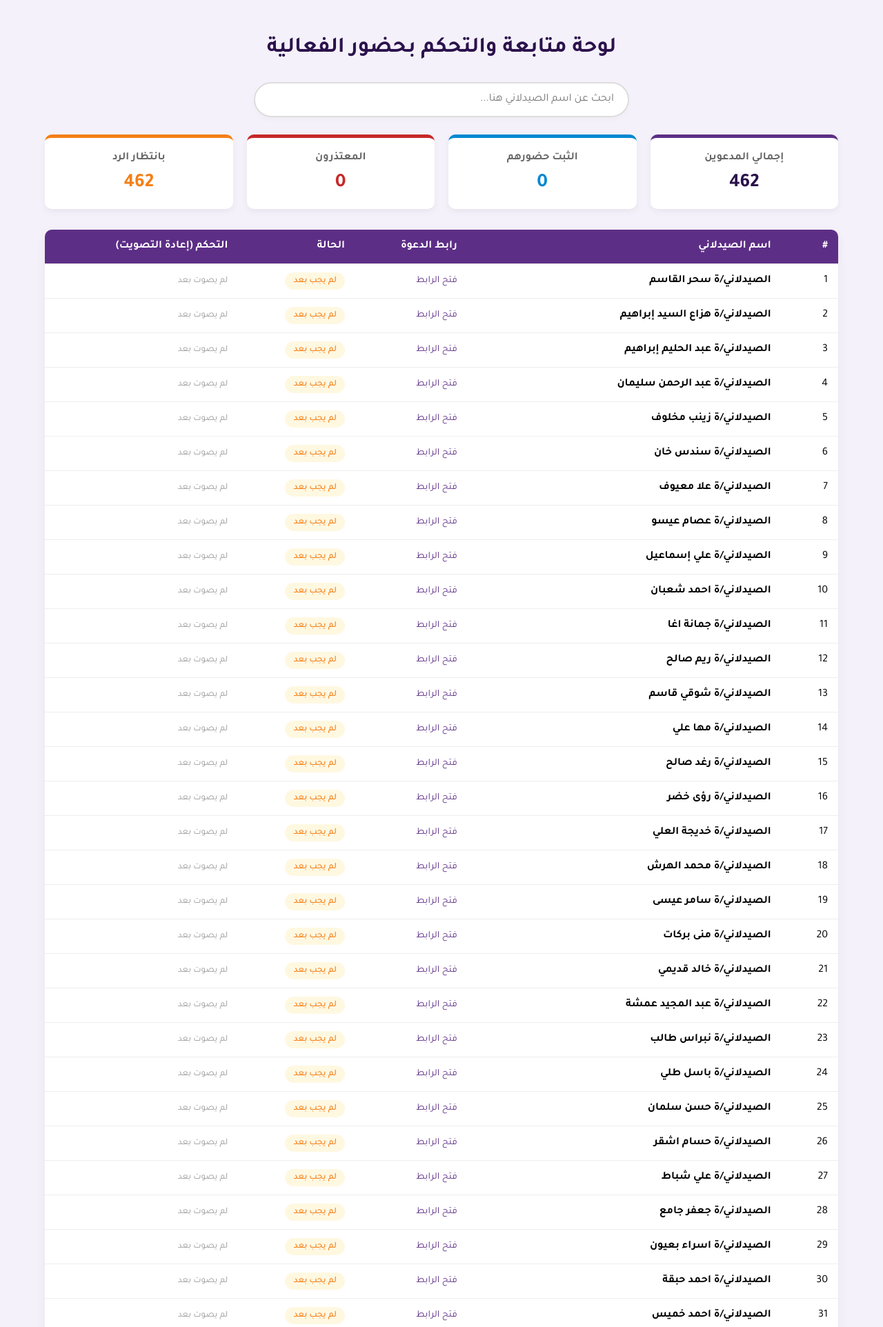
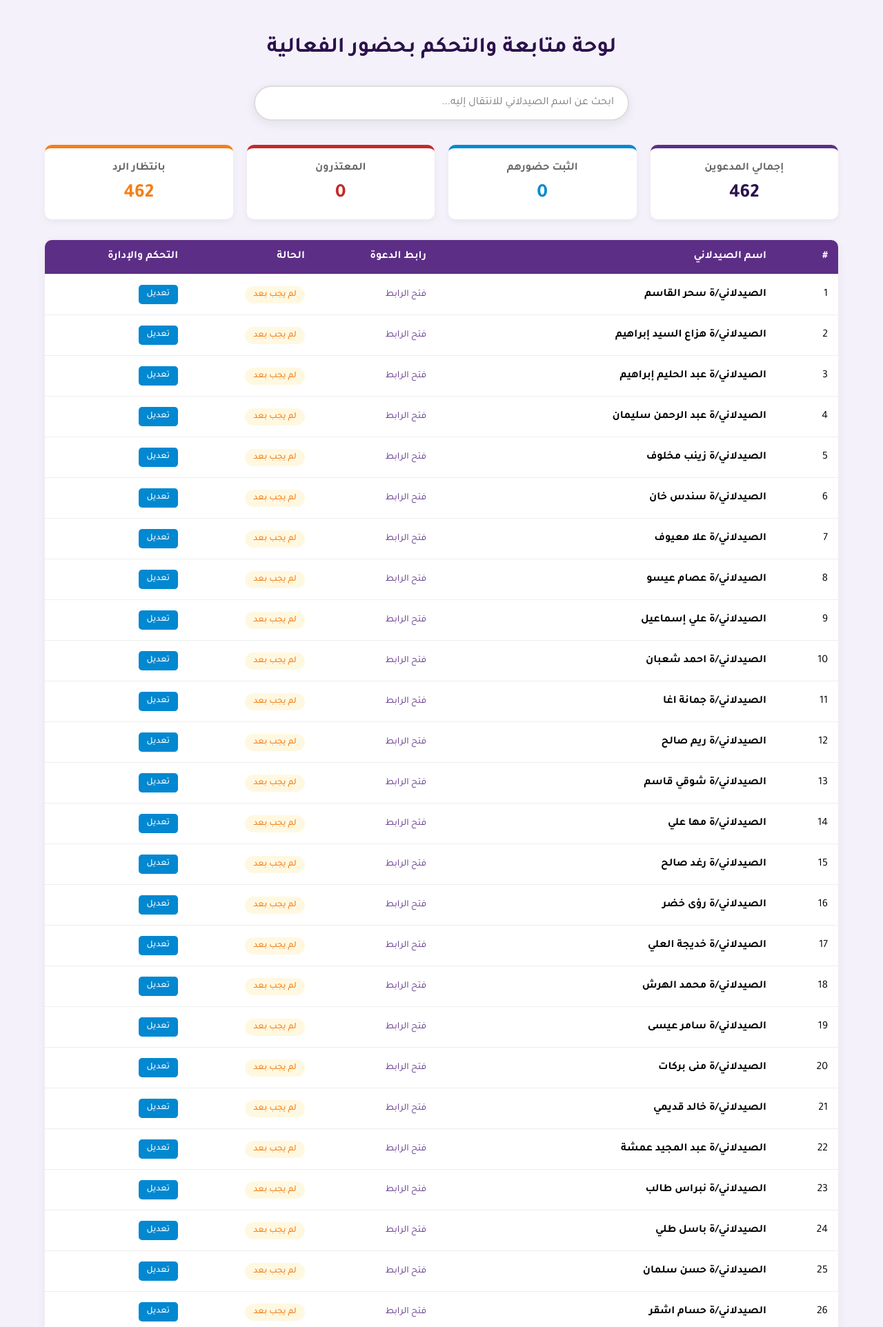
Before and after one commit to alaamando07-rgb/nmp.sy, a Flask app: page / in a window 1280 px wide. Shown: the top 1924 px of the page at 69% size. Run offline with Flask 3, Linux system fonts and the light colour scheme; data comes from the database, SQL or seed files in the repository.

Commit message:
Update admin.html

```diff
--- a/templates/admin.html
+++ b/templates/admin.html
@@ -19,12 +19,18 @@
         h1 {
             color: #2b124c;
             text-align: center;
-            margin-bottom: 30px;
+            margin-bottom: 25px;
             font-weight: 700;
         }
         .search-box {
+            position: sticky;
+            top: 20px;
+            z-index: 1000;
             margin-bottom: 25px;
             text-align: center;
+            background: rgba(244, 241, 250, 0.95);
+            padding: 10px 0;
+            backdrop-filter: blur(5px);
         }
         .search-box input {
             width: 100%;
@@ -36,11 +42,12 @@
             border-radius: 30px;
             outline: none;
             transition: all 0.3s;
-            box-shadow: 0 4px 10px rgba(0,0,0,0.02);
+            box-shadow: 0 4px 15px rgba(0,0,0,0.08);
+            background: #fff;
         }
         .search-box input:focus {
             border-color: #5d2e86;
-            box-shadow: 0 4px 15px rgba(93, 46, 134, 0.15);
+            box-shadow: 0 4px 20px rgba(93, 46, 134, 0.2);
         }
         .stats-grid {
             display: grid;
@@ -87,8 +94,15 @@
             color: white;
             font-weight: 700;
         }
+        tr {
+            transition: background-color 0.3s;
+        }
         tr:hover {
             background-color: #faf9fc;
+        }
+        .highlight-row {
+            background-color: #fff9c4 !important;
+            transition: background-color 0.5s ease;
         }
         .badge {
             padding: 6px 12px;
@@ -106,6 +120,24 @@
         }
         .link-text:hover {
             text-decoration: underline;
+        }
+        .action-btns {
+            display: flex;
+            gap: 8px;
+            align-items: center;
+        }
+        .edit-btn {
+            background-color: #0288d1;
+            color: white;
+            padding: 6px 12px;
+            border-radius: 5px;
+            text-decoration: none;
+            font-size: 13px;
+            font-weight: 500;
+            transition: background 0.2s;
+        }
+        .edit-btn:hover {
+            background-color: #01579b;
         }
         .reset-btn {
             background-color: #d9534f;
@@ -128,7 +160,7 @@
         <h1>لوحة متابعة والتحكم بحضور الفعالية</h1>
 
         <div class="search-box">
-            <input type="text" id="searchInput" onkeyup="searchTable()" placeholder="ابحث عن اسم الصيدلاني هنا...">
+            <input type="text" id="searchInput" onkeyup="searchAndScroll()" placeholder="ابحث عن اسم الصيدلاني للانتقال إليه...">
         </div>
 
         <div class="stats-grid">
@@ -158,7 +190,7 @@
                         <th>اسم الصيدلاني</th>
                         <th>رابط الدعوة</th>
                         <th>الحالة</th>
-                        <th>التحكم (إعادة التصويت)</th>
+                        <th>التحكم والإدارة</th>
                     </tr>
                 </thead>
                 <tbody>
@@ -177,11 +209,12 @@
                             {% endif %}
                         </td>
                         <td>
-                            {% if guest[2] and guest[2] != 'لم يجب' %}
-                                <a href="/reset/{{ guest[1] }}" class="reset-btn" onclick="return confirm('هل أنت متأكد من إعادة فتح التصويت لهذا الصيدلاني؟')">إعادة تعيين</a>
-                            {% else %}
-                                <span style="color: #999; font-size: 13px;">لم يصوت بعد</span>
-                            {% endif %}
+                            <div class="action-btns">
+                                <a href="/edit/{{ guest[1] }}" class="edit-btn">تعديل</a>
+                                {% if guest[2] and guest[2] != 'لم يجب' %}
+                                    <a href="/reset/{{ guest[1] }}" class="reset-btn" onclick="return confirm('هل أنت متأكد من إعادة فتح التصويت لهذا الصيدلاني؟')">إعادة تعيين</a>
+                                {% endif %}
+                            </div>
                         </td>
                     </tr>
                     {% endfor %}
@@ -191,20 +224,26 @@
     </div>
 
     <script>
-        function searchTable() {
+        function searchAndScroll() {
             var input = document.getElementById("searchInput");
             var filter = input.value.toLowerCase().trim();
             var table = document.getElementById("guestsTable");
             var tr = table.getElementsByTagName("tr");
 
             for (var i = 1; i < tr.length; i++) {
+                tr[i].classList.remove("highlight-row");
+            }
+
+            if (filter === "") return;
+
+            for (var i = 1; i < tr.length; i++) {
                 var tdName = tr[i].getElementsByTagName("td")[1];
                 if (tdName) {
                     var txtValue = tdName.textContent || tdName.innerText;
                     if (txtValue.toLowerCase().indexOf(filter) > -1) {
-                        tr[i].style.display = "";
-                    } else {
-                        tr[i].style.display = "none";
+                        tr[i].classList.add("highlight-row");
+                        tr[i].scrollIntoView({ behavior: 'smooth', block: 'center' });
+                        break;
                     }
                 }
             }
```
